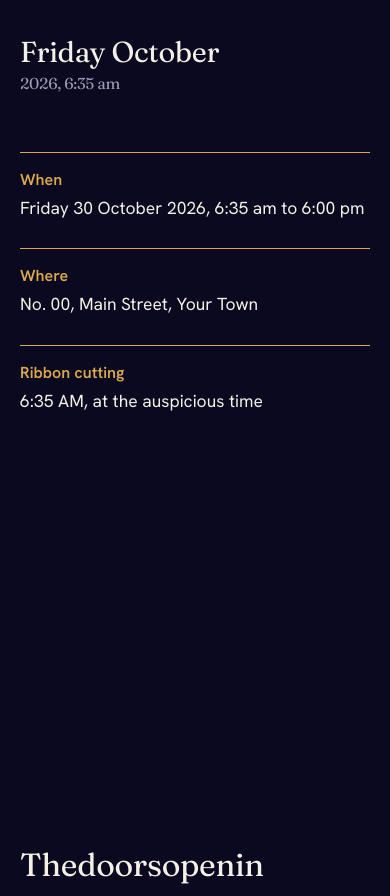
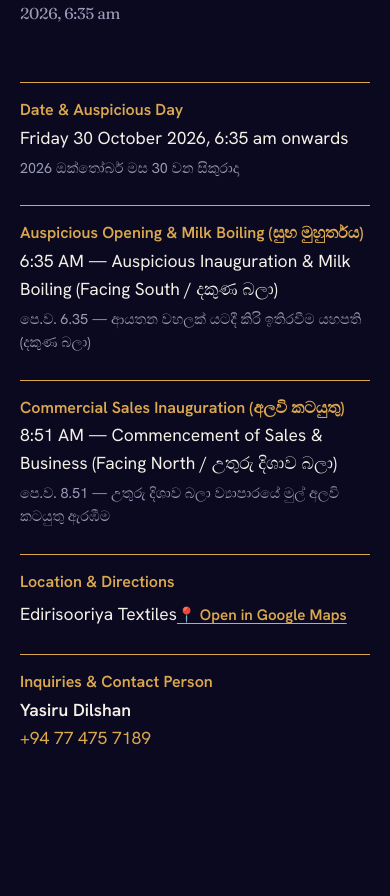
Before and after one commit to edirisooriyatextiles-dev/Invitation1, a Next.js app: page / in a window 390 px wide. Shown: the part 1101-1997 px from the top of the page. Built offline with nearby package versions, Linux system fonts and the light colour scheme.

Commit message:
Update opening details, auspicious times (Subha Muhurtha), contact person, phone number, and Google Maps location

```diff
--- a/package.json
+++ b/package.json
@@ -1,5 +1,5 @@
 {
-  "name": "invitation1",
+  "name": "invitation2",
   "version": "0.1.0",
   "private": true,
   "scripts": {
--- a/src/app/page.js
+++ b/src/app/page.js
@@ -6,12 +6,16 @@
 /* ===== Configurable details ===== */
 const C = {
   shop: "Edirisooriya Textiles",
+  contactPerson: "Yasiru Dilshan",
   start: "2026-10-30T06:35:00",
-  end: "2026-10-30T18:00:00",
-  address: "No. 00, Main Street, Your Town",
-  phone: "94770000000",
-  phoneShow: "+94 77 000 0000",
-  ribbon: "6:35 AM, at the auspicious time",
+  end: "2026-10-30T20:00:00",
+  salesStart: "2026-10-30T08:51:00",
+  address: "Edirisooriya Textiles",
+  mapUrl: "https://maps.app.goo.gl/3Xwv1k4fLvc3zG526",
+  phone: "94774757189",
+  phoneShow: "+94 77 475 7189",
+  ribbon: "6:35 AM — Auspicious Inauguration & Milk Boiling (Facing South / දකුණ බලා)",
+  firstSale: "8:51 AM — Commencement of Sales & Business (Facing North / උතුරු දිශාව බලා)",
   offers: [
     "New arrivals in sarees, dress materials, shirting and suiting",
     "Opening day discounts on every purchase",
@@ -64,25 +68,26 @@
   const monthStr = startDate.toLocaleDateString("en-GB", { month: "long" });
   const bigDayNum = startDate.getDate();
   const yearStr = `${startDate.getFullYear()}, ${tm(startDate)}`;
-  const whenStr = `${dateStr}, ${tm(startDate)} to ${tm(endDate)}`;
+  const whenStr = `${dateStr}, ${tm(startDate)} onwards`;
 
   // Formatting for Google Calendar dates
   const formatCalDate = (d) => d.toISOString().replace(/[-:]|\.\d{3}/g, "");
   const calHref = `https://calendar.google.com/calendar/render?action=TEMPLATE&text=${encodeURIComponent(
-    C.shop + " grand opening"
-  )}&dates=${formatCalDate(startDate)}/${formatCalDate(endDate)}&location=${encodeURIComponent(
-    C.address
+    C.shop + " — Grand Opening Ceremony"
+  )}&dates=${formatCalDate(startDate)}/${formatCalDate(endDate)}&details=${encodeURIComponent(
+    `Grand Opening of ${C.shop}\n\nAuspicious Times (ශුභ මුහුර්ත):\n• 6:35 AM: Inaugural Opening & Traditional Milk Boiling (කිරි ඉතිරවීම) - Facing South\n• 8:51 AM: Commencement of Commercial Sales & First Transactions (මුල් ගනුදෙනුව) - Facing North\n\nContact: ${C.contactPerson} (${C.phoneShow})\nLocation: ${C.mapUrl}`
+  )}&location=${encodeURIComponent(C.mapUrl)}`;
+
+  const waHref = `https://wa.me/${C.phone}?text=${encodeURIComponent(
+    `Hello ${C.contactPerson}! I will attend the grand opening of ${C.shop} on ${dateStr}. Guests: ${guests}.`
   )}`;
 
-  const waHref = `https://wa.me/${C.phone}?text=${encodeURIComponent(
-    `Hello! I will attend the grand opening of ${C.shop} on ${dateStr}. Guests: ${guests}.`
-  )}`;
-
+  // Share handler
   const handleShare = (e) => {
     e.preventDefault();
     const data = {
-      title: C.shop,
-      text: `You’re invited to the grand opening of ${C.shop} on ${dateStr}.`,
+      title: `${C.shop} — Grand Opening`,
+      text: `You’re invited to the grand opening of ${C.shop} on ${dateStr}. Contact: ${C.contactPerson} (${C.phoneShow})`,
       url: typeof window !== "undefined" ? window.location.href : ""
     };
     if (typeof navigator !== "undefined" && navigator.share) {
@@ -239,7 +244,7 @@
             style={{ width: "min(260px, 62vw)", height: "auto" }}
           />
           <i></i>
-          <p>You are invited</p>
+          <p>You are cordially invited</p>
         </div>
         <button id="skip" onClick={begin}>
           Skip intro
@@ -263,7 +268,7 @@
             <SplitWords text={C.shop} />
           </h1>
           <p className={`lead rv ${heroRevealed ? "in" : ""}`}>
-            Join us for our grand opening.
+            Join us for our auspicious grand opening ceremony.
           </p>
           <a
             className={`btn main rv ${heroRevealed ? "in" : ""}`}
@@ -282,7 +287,7 @@
         </svg>
       </header>
 
-      {/* Date & Key Information */}
+      {/* Date & Auspicious Times (සුභ මුහුර්ත) Section */}
       <section className="scene">
         <div className="wrap">
           <div className="date">
@@ -296,16 +301,69 @@
           </div>
           <div className="facts">
             <div className="rv">
-              <b>When</b>
-              <p id="when">{whenStr}</p>
+              <b>Date & Auspicious Day</b>
+              <p id="when">
+                {whenStr}
+                <span style={{ display: "block", color: "var(--mute)", fontSize: "0.9rem", marginTop: "4px" }}>
+                  2026 ඔක්තෝබර් මස 30 වන සිකුරාදා
+                </span>
+              </p>
             </div>
             <div className="rv">
-              <b>Where</b>
-              <p id="where">{C.address}</p>
+              <b>Auspicious Opening & Milk Boiling (සුභ මුහුර්තය)</b>
+              <p id="rib">
+                {C.ribbon}
+                <span style={{ display: "block", color: "var(--mute)", fontSize: "0.9rem", marginTop: "4px" }}>
+                  පෙ.ව. 6.35 — ආයතන වහලක් යටදී කිරි ඉතිරවීම යහපති (දකුණ බලා)
+                </span>
+              </p>
             </div>
             <div className="rv">
-              <b>Ribbon cutting</b>
-              <p id="rib">{C.ribbon}</p>
+              <b>Commercial Sales Inauguration (අලවි කටයුතු)</b>
+              <p>
+                {C.firstSale}
+                <span style={{ display: "block", color: "var(--mute)", fontSize: "0.9rem", marginTop: "4px" }}>
+                  පෙ.ව. 8.51 — උතුරු දිශාව බලා ව්‍යාපාරයේ මුල් අලවි කටයුතු ඇරඹීම
+                </span>
+              </p>
+            </div>
+            <div className="rv">
+              <b>Location & Directions</b>
+              <p id="where">
+                {C.address}
+                <a
+                  href={C.mapUrl}
+                  target="_blank"
+                  rel="noopener noreferrer"
+                  style={{
+                    display: "inline-flex",
+                    alignItems: "center",
+                    gap: "6px",
+                    color: "var(--gold)",
+                    marginTop: "6px",
+                    fontWeight: 600,
+                    fontSize: "0.95rem",
+                    textDecoration: "underline",
+                    textUnderlineOffset: "3px"
+                  }}
+                >
+                  📍 Open in Google Maps
+                </a>
+              </p>
+            </div>
+            <div className="rv">
+              <b>Inquiries & Contact Person</b>
+              <p>
+                <span style={{ fontWeight: 600, color: "var(--ink)", display: "block" }}>
+                  {C.contactPerson}
+                </span>
+                <a
+                  href={`tel:${C.phoneShow.replace(/\s+/g, "")}`}
+                  style={{ color: "var(--gold)", textDecoration: "none" }}
+                >
+                  {C.phoneShow}
+                </a>
+              </p>
             </div>
           </div>
         </div>
@@ -328,7 +386,9 @@
             </div>
           ) : null}
           <p className="cnote rv" id="countnote">
-            {isExpired ? "We are open. Come and visit us." : "Until the ribbon is cut"}
+            {isExpired
+              ? "We are now officially open. Welcome to Edirisooriya Textiles!"
+              : "Until the auspicious ribbon is cut (6:35 AM)"}
           </p>
         </div>
       </section>
@@ -353,21 +413,21 @@
       <section className="scene" id="rsvp">
         <div className="wrap">
           <h2 className="h2 sp">
-            <SplitWords text="Be there for the first day" />
+            <SplitWords text="Be there for the auspicious day" />
           </h2>
           <div className="rsvp rv">
             <div>
-              <label htmlFor="guests">Guests</label>
+              <label htmlFor="guests">Number of Guests</label>
               <select
                 id="guests"
                 value={guests}
                 onChange={(e) => setGuests(e.target.value)}
               >
-                <option value="1">1</option>
-                <option value="2">2</option>
-                <option value="3">3</option>
-                <option value="4">4</option>
-                <option value="5+">5+</option>
+                <option value="1">1 Person</option>
+                <option value="2">2 Persons</option>
+                <option value="3">3 Persons</option>
+                <option value="4">4 Persons</option>
+                <option value="5+">5+ Persons</option>
               </select>
             </div>
             <div className="acts">
@@ -389,6 +449,15 @@
               >
                 Add to calendar
               </a>
+              <a
+                className="btn alt"
+                id="map"
+                href={C.mapUrl}
+                target="_blank"
+                rel="noopener noreferrer"
+              >
+                View on Google Maps
+              </a>
               <a className="btn alt" id="share" href="#" onClick={handleShare}>
                 Share invitation
               </a>
@@ -400,9 +469,28 @@
       {/* Footer */}
       <footer>
         <h2 id="fshop">{C.shop}</h2>
-        <p id="faddr">{C.address}</p>
-        <p id="fphone">{C.phoneShow}</p>
-        <p>Fibres • Fabrics • Fashion</p>
+        <p>
+          <a
+            href={C.mapUrl}
+            target="_blank"
+            rel="noopener noreferrer"
+            style={{ color: "var(--mute)", textDecoration: "none" }}
+          >
+            📍 {C.address} — View Location on Google Maps
+          </a>
+        </p>
+        <p>
+          Contact: <strong>{C.contactPerson}</strong> •{" "}
+          <a
+            href={`tel:${C.phoneShow.replace(/\s+/g, "")}`}
+            style={{ color: "var(--gold)", textDecoration: "none" }}
+          >
+            {C.phoneShow}
+          </a>
+        </p>
+        <p style={{ marginTop: "12px", letterSpacing: "0.08em", fontSize: "0.95rem" }}>
+          Fibres • Fabrics • Fashion
+        </p>
       </footer>
     </>
   );
```
Also changed, not shown: vercel.json, 1 other file (tests, documents, lock files or other folders).
